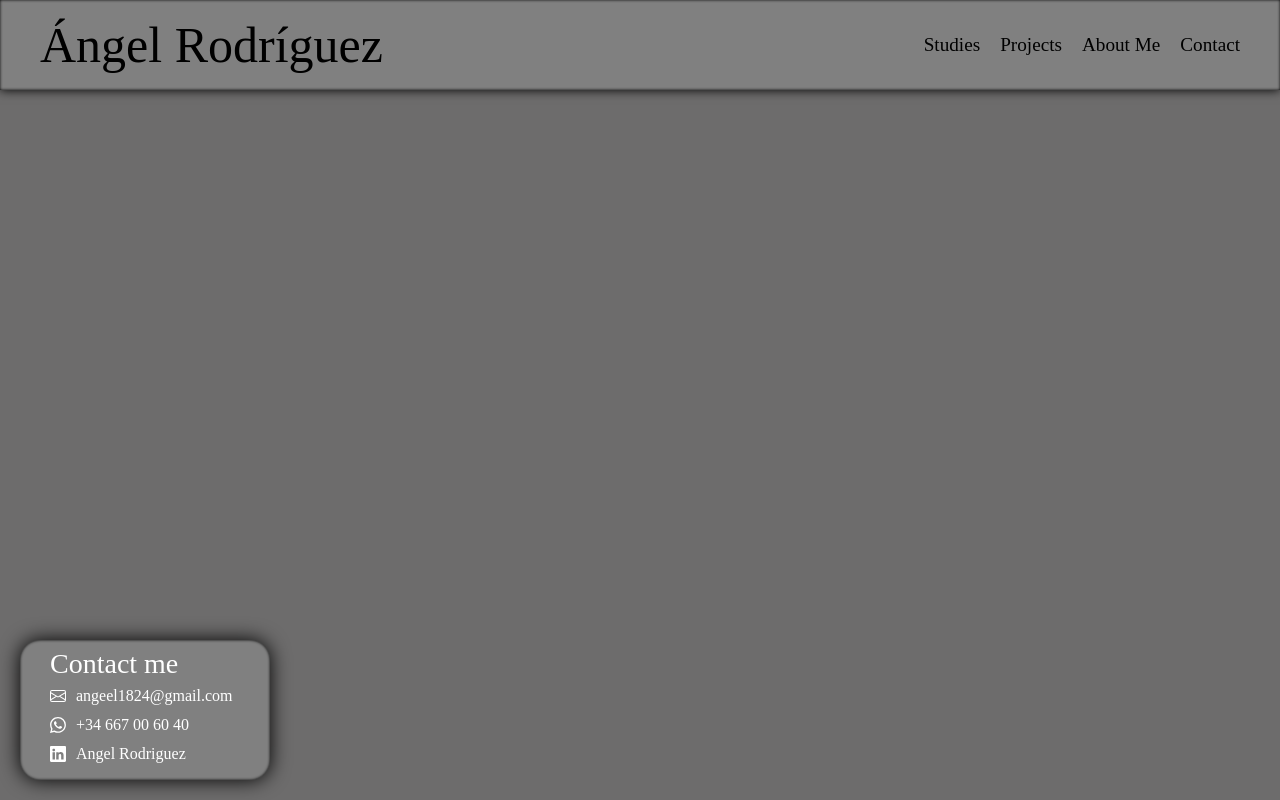
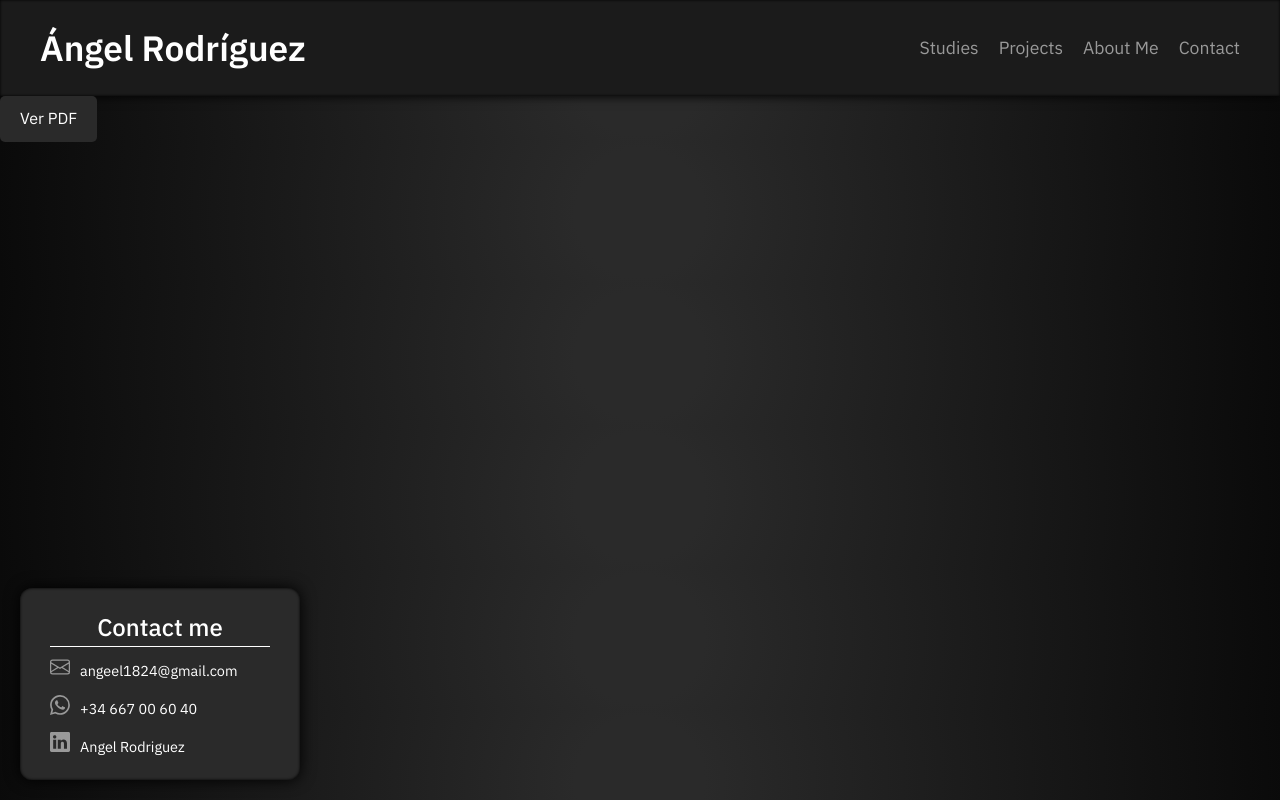
Before and after one commit to Angeel18/Porfolio, a plain HTML site: page index.html in a window 1280 px wide. Drawn offline with Linux system fonts and the light colour scheme.

Commit message:
Curriculum added and edited css

```diff
--- a/index.html
+++ b/index.html
@@ -5,6 +5,11 @@
     <meta charset="UTF-8">
     <meta name="viewport" content="width=device-width, initial-scale=1.0">
     <link rel="stylesheet" href="styles/styles.css">
+    <link rel="preconnect" href="https://fonts.googleapis.com">
+    <link rel="preconnect" href="https://fonts.gstatic.com" crossorigin>
+    <link
+        href="https://fonts.googleapis.com/css2?family=IBM+Plex+Sans:ital,wght@0,100;0,200;0,300;0,400;0,500;0,600;0,700;1,100;1,200;1,300;1,400;1,500;1,600;1,700&family=Poppins:ital,wght@0,100;0,200;0,300;0,400;0,500;0,600;0,700;0,800;0,900;1,100;1,200;1,300;1,400;1,500;1,600;1,700;1,800;1,900&display=swap"
+        rel="stylesheet">
     <title>Portfolio</title>
 </head>
 
@@ -29,25 +34,31 @@
             <div>
 
                 <a href="mailto:angeel1824@gmail.com">
-                    <svg xmlns="http://www.w3.org/2000/svg" width="16" height="16" fill="currentColor" class="bi bi-envelope" viewBox="0 0 16 16">
-                        <path d="M0 4a2 2 0 0 1 2-2h12a2 2 0 0 1 2 2v8a2 2 0 0 1-2 2H2a2 2 0 0 1-2-2zm2-1a1 1 0 0 0-1 1v.217l7 4.2 7-4.2V4a1 1 0 0 0-1-1zm13 2.383-4.708 2.825L15 11.105zm-.034 6.876-5.64-3.471L8 9.583l-1.326-.795-5.64 3.47A1 1 0 0 0 2 13h12a1 1 0 0 0 .966-.741M1 11.105l4.708-2.897L1 5.383z"/>
-                      </svg>
+                    <svg xmlns="http://www.w3.org/2000/svg" width="16" height="16" fill="currentColor"
+                        class="bi bi-envelope" viewBox="0 0 16 16">
+                        <path
+                            d="M0 4a2 2 0 0 1 2-2h12a2 2 0 0 1 2 2v8a2 2 0 0 1-2 2H2a2 2 0 0 1-2-2zm2-1a1 1 0 0 0-1 1v.217l7 4.2 7-4.2V4a1 1 0 0 0-1-1zm13 2.383-4.708 2.825L15 11.105zm-.034 6.876-5.64-3.471L8 9.583l-1.326-.795-5.64 3.47A1 1 0 0 0 2 13h12a1 1 0 0 0 .966-.741M1 11.105l4.708-2.897L1 5.383z" />
+                    </svg>
                 </a>
                 <p>angeel1824@gmail.com</p>
             </div>
             <div>
                 <a href="https://wa.me/+34667006040">
-                    <svg xmlns="http://www.w3.org/2000/svg" width="16" height="16" fill="currentColor" class="bi bi-whatsapp" viewBox="0 0 16 16">
-                        <path d="M13.601 2.326A7.85 7.85 0 0 0 7.994 0C3.627 0 .068 3.558.064 7.926c0 1.399.366 2.76 1.057 3.965L0 16l4.204-1.102a7.9 7.9 0 0 0 3.79.965h.004c4.368 0 7.926-3.558 7.93-7.93A7.9 7.9 0 0 0 13.6 2.326zM7.994 14.521a6.6 6.6 0 0 1-3.356-.92l-.24-.144-2.494.654.666-2.433-.156-.251a6.56 6.56 0 0 1-1.007-3.505c0-3.626 2.957-6.584 6.591-6.584a6.56 6.56 0 0 1 4.66 1.931 6.56 6.56 0 0 1 1.928 4.66c-.004 3.639-2.961 6.592-6.592 6.592m3.615-4.934c-.197-.099-1.17-.578-1.353-.646-.182-.065-.315-.099-.445.099-.133.197-.513.646-.627.775-.114.133-.232.148-.43.05-.197-.1-.836-.308-1.592-.985-.59-.525-.985-1.175-1.103-1.372-.114-.198-.011-.304.088-.403.087-.088.197-.232.296-.346.1-.114.133-.198.198-.33.065-.134.034-.248-.015-.347-.05-.099-.445-1.076-.612-1.47-.16-.389-.323-.335-.445-.34-.114-.007-.247-.007-.38-.007a.73.73 0 0 0-.529.247c-.182.198-.691.677-.691 1.654s.71 1.916.81 2.049c.098.133 1.394 2.132 3.383 2.992.47.205.84.326 1.129.418.475.152.904.129 1.246.08.38-.058 1.171-.48 1.338-.943.164-.464.164-.86.114-.943-.049-.084-.182-.133-.38-.232"/>
-                      </svg>
+                    <svg xmlns="http://www.w3.org/2000/svg" width="16" height="16" fill="currentColor"
+                        class="bi bi-whatsapp" viewBox="0 0 16 16">
+                        <path
+                            d="M13.601 2.326A7.85 7.85 0 0 0 7.994 0C3.627 0 .068 3.558.064 7.926c0 1.399.366 2.76 1.057 3.965L0 16l4.204-1.102a7.9 7.9 0 0 0 3.79.965h.004c4.368 0 7.926-3.558 7.93-7.93A7.9 7.9 0 0 0 13.6 2.326zM7.994 14.521a6.6 6.6 0 0 1-3.356-.92l-.24-.144-2.494.654.666-2.433-.156-.251a6.56 6.56 0 0 1-1.007-3.505c0-3.626 2.957-6.584 6.591-6.584a6.56 6.56 0 0 1 4.66 1.931 6.56 6.56 0 0 1 1.928 4.66c-.004 3.639-2.961 6.592-6.592 6.592m3.615-4.934c-.197-.099-1.17-.578-1.353-.646-.182-.065-.315-.099-.445.099-.133.197-.513.646-.627.775-.114.133-.232.148-.43.05-.197-.1-.836-.308-1.592-.985-.59-.525-.985-1.175-1.103-1.372-.114-.198-.011-.304.088-.403.087-.088.197-.232.296-.346.1-.114.133-.198.198-.33.065-.134.034-.248-.015-.347-.05-.099-.445-1.076-.612-1.47-.16-.389-.323-.335-.445-.34-.114-.007-.247-.007-.38-.007a.73.73 0 0 0-.529.247c-.182.198-.691.677-.691 1.654s.71 1.916.81 2.049c.098.133 1.394 2.132 3.383 2.992.47.205.84.326 1.129.418.475.152.904.129 1.246.08.38-.058 1.171-.48 1.338-.943.164-.464.164-.86.114-.943-.049-.084-.182-.133-.38-.232" />
+                    </svg>
                 </a>
                 <p>+34 667 00 60 40</p>
             </div>
             <div>
                 <a href="">
-                    <svg xmlns="http://www.w3.org/2000/svg" width="16" height="16" fill="currentColor" class="bi bi-linkedin" viewBox="0 0 16 16">
-                        <path d="M0 1.146C0 .513.526 0 1.175 0h13.65C15.474 0 16 .513 16 1.146v13.708c0 .633-.526 1.146-1.175 1.146H1.175C.526 16 0 15.487 0 14.854zm4.943 12.248V6.169H2.542v7.225zm-1.2-8.212c.837 0 1.358-.554 1.358-1.248-.015-.709-.52-1.248-1.342-1.248S2.4 3.226 2.4 3.934c0 .694.521 1.248 1.327 1.248zm4.908 8.212V9.359c0-.216.016-.432.08-.586.173-.431.568-.878 1.232-.878.869 0 1.216.662 1.216 1.634v3.865h2.401V9.25c0-2.22-1.184-3.252-2.764-3.252-1.274 0-1.845.7-2.165 1.193v.025h-.016l.016-.025V6.169h-2.4c.03.678 0 7.225 0 7.225z"/>
-                      </svg>
+                    <svg xmlns="http://www.w3.org/2000/svg" width="16" height="16" fill="currentColor"
+                        class="bi bi-linkedin" viewBox="0 0 16 16">
+                        <path
+                            d="M0 1.146C0 .513.526 0 1.175 0h13.65C15.474 0 16 .513 16 1.146v13.708c0 .633-.526 1.146-1.175 1.146H1.175C.526 16 0 15.487 0 14.854zm4.943 12.248V6.169H2.542v7.225zm-1.2-8.212c.837 0 1.358-.554 1.358-1.248-.015-.709-.52-1.248-1.342-1.248S2.4 3.226 2.4 3.934c0 .694.521 1.248 1.327 1.248zm4.908 8.212V9.359c0-.216.016-.432.08-.586.173-.431.568-.878 1.232-.878.869 0 1.216.662 1.216 1.634v3.865h2.401V9.25c0-2.22-1.184-3.252-2.764-3.252-1.274 0-1.845.7-2.165 1.193v.025h-.016l.016-.025V6.169h-2.4c.03.678 0 7.225 0 7.225z" />
+                    </svg>
                 </a>
                 <p>Angel Rodriguez</p>
             </div>
@@ -57,9 +68,14 @@
     <section>
 
         <div class="brief-aboutme">
+            <a href="Currículum Ángel Rodríguez Campos.pdf" target="_blank" class="pdf-button">Ver PDF</a>
 
         </div>
     </section>
+
+    <footer>
+
+    </footer>
 </body>
 
 </html>
--- a/styles/styles.css
+++ b/styles/styles.css
@@ -1,4 +1,4 @@
-/* RESET CSS */
+/* Reset CSS */
 html, body, div, span, applet, object, iframe,
 h1, h2, h3, h4, h5, h6, p, blockquote, pre,
 a, abbr, acronym, address, big, cite, code,
@@ -25,7 +25,8 @@ footer, header, hgroup, menu, nav, section {
     display: block;
 }
 body {
-	line-height: 1;
+    line-height: 1.6;
+    font-family: "IBM Plex Sans", sans-serif;
 }
 ol, ul {
     list-style: none;
@@ -42,77 +43,137 @@ table {
     border-collapse: collapse;
     border-spacing: 0;
 }
-a{
+a {
     text-decoration: none;
     color: inherit;
 }
 
 /* Variables */
-
-:root{
-    --color-primario: rgb(109, 108, 108);
-    --color-secundario: gray;
-    --color-white:white;
-    --color-black:black;
+:root {
+    --primary-color: #0A0A0A;
+    --secondary-color: #1B1B1B;
+    --terciary-color: #2A2A2A;
+    --accent-color: #999999;
+    --color-black: black;
 }
 
 /* Body */
-
-body{
-    background-color: var(--color-primario);
+body {
+    font-family: "IBM Plex Sans", sans-serif;
+    color: white;
+    background: radial-gradient(circle, #2A2A2A 10%, #0A0A0A 100%);
+    margin: 0;
+    padding: 0;
+    line-height: 1.6;
 }
 
 /* Header */
-.header{
+.header {
     display: flex;
     justify-content: space-between;
     padding: 20px 40px;
     align-items: center;
-    background-color: var(--color-secundario);
-    box-shadow: 0 0 10px 0px black,inset 0 0 3px 0px black;
+    background-color: var(--secondary-color);
+    box-shadow: 0 0 10px 0px black, inset 0 0 3px 0px black;
+    color: white;
+    font-weight: 500;
 }
-.header-left{
-    font-size: 50px;
+
+.header-left {
+    font-size: 2.2em;
+    font-weight: 600;
 }
-.header-right{
-    font-size: larger;
+
+.header-right {
+    font-size: 1.1em;
     display: flex;
     gap: 20px;
 }
 
-/* Contact */
+.header-right a {
+    color: var(--accent-color);
+    font-weight: 400;
+    transition: color 0.3s ease;
+}
 
-.contact-box{
-    width: 200px;
-    height: 100px;
-    background-color: var(--color-secundario);
-    border-radius: 20px;
-    padding: 10px 20px 30px 30px;
+.header-right a:hover {
+    color: white;
+}
+
+/* Contact box */
+.contact-box {
+    width: 220px;
+    background-color: var(--terciary-color);
+    border-radius: 12px;
+    padding: 20px 30px;
     margin: 20px;
     position: fixed;
     bottom: 0;
     left: 0;
+    color: white;
+    box-shadow: 0 0 15px 0px black, inset 0 0 3px 0px black;
+}
+
+.contact-box h2 {
+    font-size: 1.5em;
+    margin-bottom: 10px;
+    font-weight: 500;
+    color:white;
+    text-align: center;
+    width: 100%;
+    border-bottom: 1px solid white;
+}
+
+.contact-box-content {
     display: flex;
     flex-direction: column;
     gap: 10px;
-    color: var(--color-white);
-    box-shadow: 0 0 20px 0px black,inset 0 0 3px 0px black;
+}
 
+.contact-box-content div {
+    display: flex;
+    align-items: center;
+    gap: 10px;
 }
-.contact-box h2{
-    font-size:28px;
 
+.contact-box-content p {
+    font-size: 0.9em;
+    color: white;
 }
-.contact-box-content{
-    display: flex;
-    flex-direction: column;
-    align-items:center;
 
-    gap: 10px;
 
+.contact-box-content svg {
+    width: 20px;
+    height: 20px;
+    fill: var(--accent-color);
+    transition: fill 0.3s ease;
 }
-.contact-box-content div{
-    display: flex;
-    gap: 10px;
-    width: 100%;
+
+.contact-box-content a:hover svg {
+    fill: white;
 }
+
+
+.contact-box-content a {
+    color: var(--accent-color);
+    font-weight: 400;
+}
+
+/* PDF button */
+.pdf-button {
+    padding: 10px 20px;
+    background-color: #2A2A2A;
+    color: white;
+    border: none;
+    border-radius: 5px;
+    font-size: 1em;
+    text-align: center;
+    text-decoration: none;
+    display: inline-block;
+    cursor: pointer;
+    transition: background-color 0.3s ease;
+}
+
+.pdf-button:hover {
+    background-color: rgb(104, 103, 103);
+}
```
Also changed, not shown: 1 other file. Lines whose indentation alone changed are shown as unchanged.
